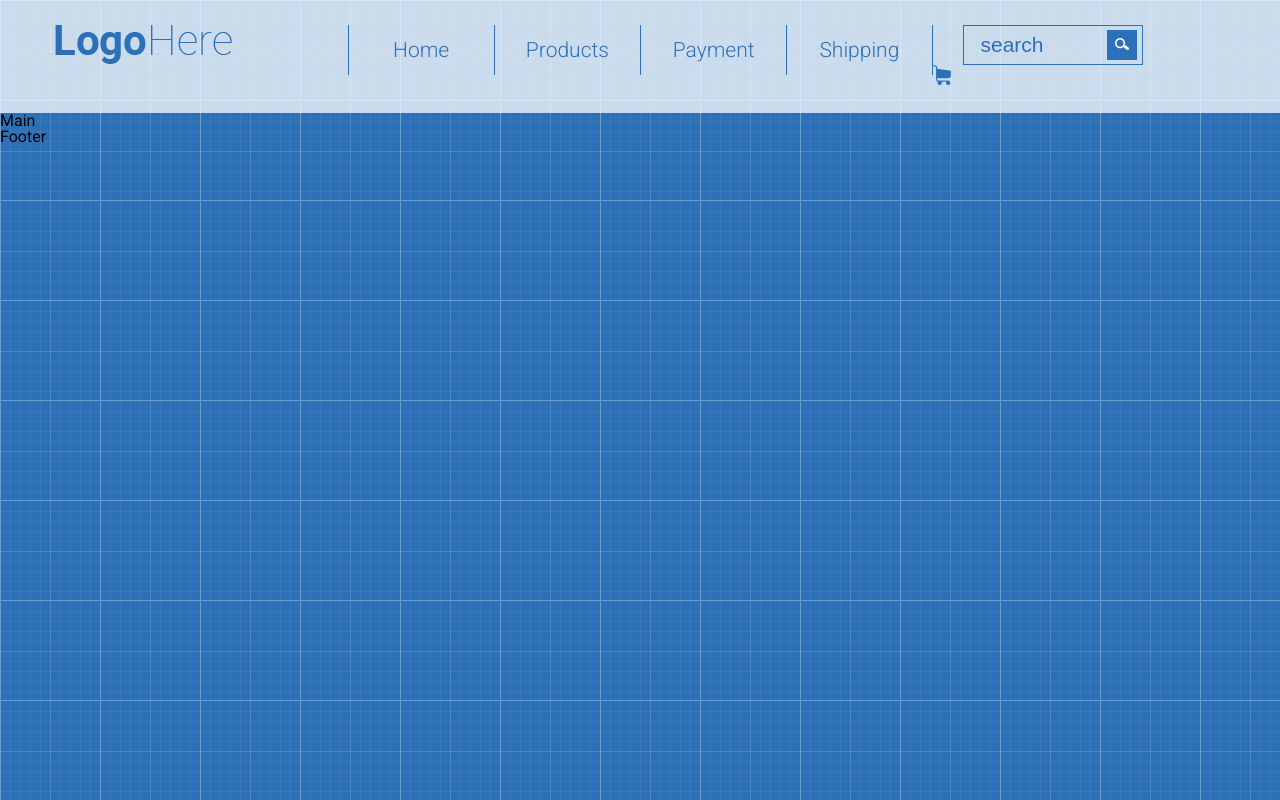
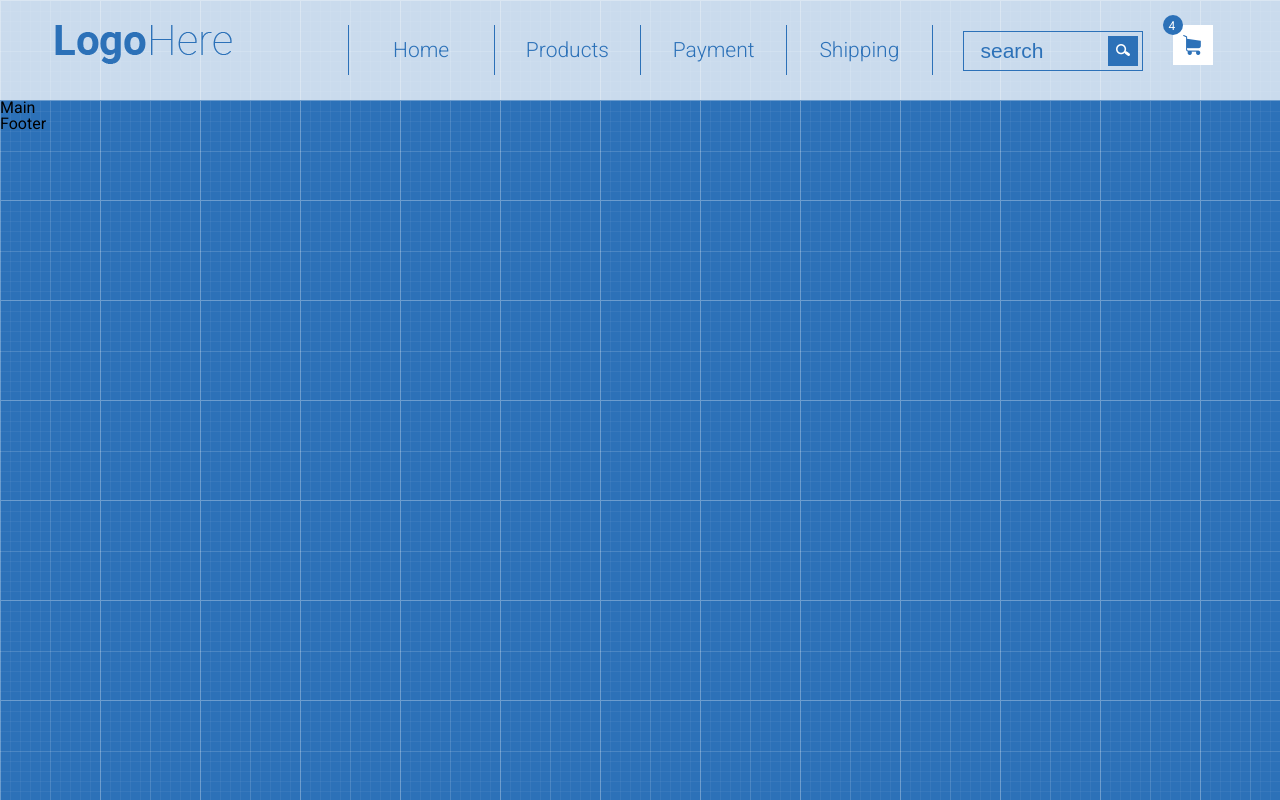
Before and after one commit to Dmitriy-Rom/Dmitriy-Rom.hometask.github.io, a plain HTML site: page index.html in a window 1280 px wide. Drawn offline with Linux system fonts and the light colour scheme.

Commit message:
header complete

```diff
--- a/css/style.css
+++ b/css/style.css
@@ -5,7 +5,8 @@ body{
 	font-family: 'Roboto', sans-serif;
 	background-image: url(../image/patt.png)
 }
-.row:after, .menu:after{
+.row:after, .menu:after,
+.search:after, .basket:after{
 	content:"";
 	clear:both;
 	display:block;
@@ -73,13 +74,16 @@ body{
 }
 .search{
 	position: relative;
+	float:left;
+	height: 50px;
+	line-height: 55px;
 }
 .search input{
 	background-color: transparent;
 	width: 180px;
 	height: 40px;
 	border: 1px solid #2c71b8;
-	margin-right: 30px;
+	margin-right:30px;
 	margin-left:30px;
 	font-size:21px;
 	font-weight: 300;
@@ -102,12 +106,38 @@ body{
 	background-color: #2c71b8;
 	text-align:center;
 	line-height: 30px;
-	right:88px;
-	bottom:5px;
+	right:35px;
+	bottom:9px;
 }
-.img-backet{
-
+.img-basket{
+	/*display:inline-block;*/
+	position: absolute;
+	top:10px;
+	left:10px;
 }
-.backet a{
-	width: 25%;
+.basket a{
+	float:left;
+	width: 40px;
+	height: 40px;
+	background-color: white;
 }
+.basket{
+	position: relative;
+	float:left;
+}
+.circle{
+	position: relative;
+	width: 20px;
+	height: 20px;
+	border-radius: 100%;
+	background-color: #2c71b8;
+	top:-10px;
+	left:-10px;
+}
+.text{
+	font-size: 12px;
+	color:white;
+	position: absolute;
+	top:5px;
+	left:6px;
+}
--- a/index.html
+++ b/index.html
@@ -43,7 +43,11 @@
 						<div class="img-search"><a href="#"><img src="image/icon (4).png" alt="search"></a>
 						</div>
 					</div>
-					<div class="basket"><a href="#"><img class="img-backet" src="image/icon 1.png" alt="basket"></a></div>
+					<div class="basket"><a href="#"><img class="img-basket" src="image/icon 1.png" alt="basket"></a>
+					<div class="circle">
+						<p class="text">4</p>
+					</div>
+					</div>
 				</div>
 			</div>
 		</div>
```
